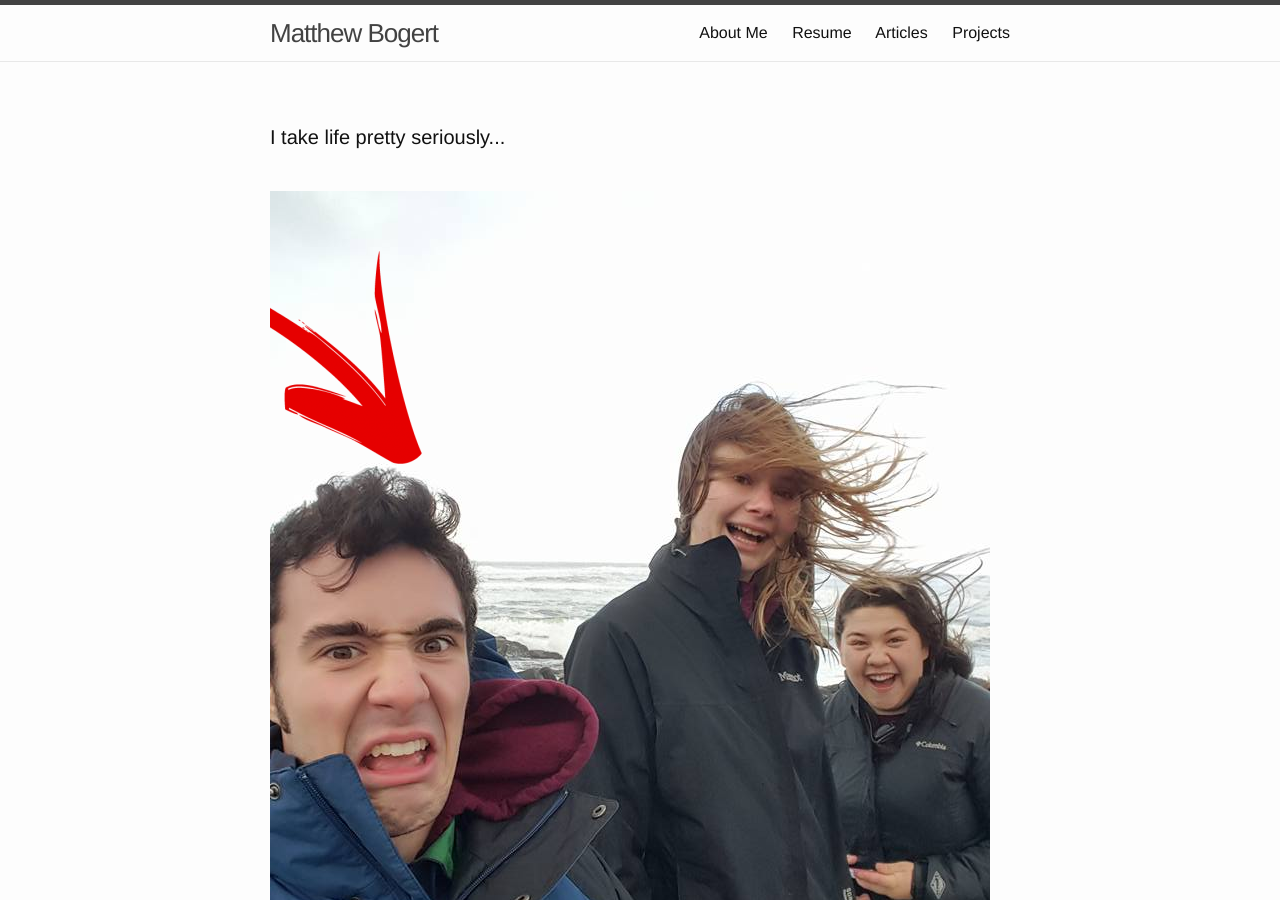
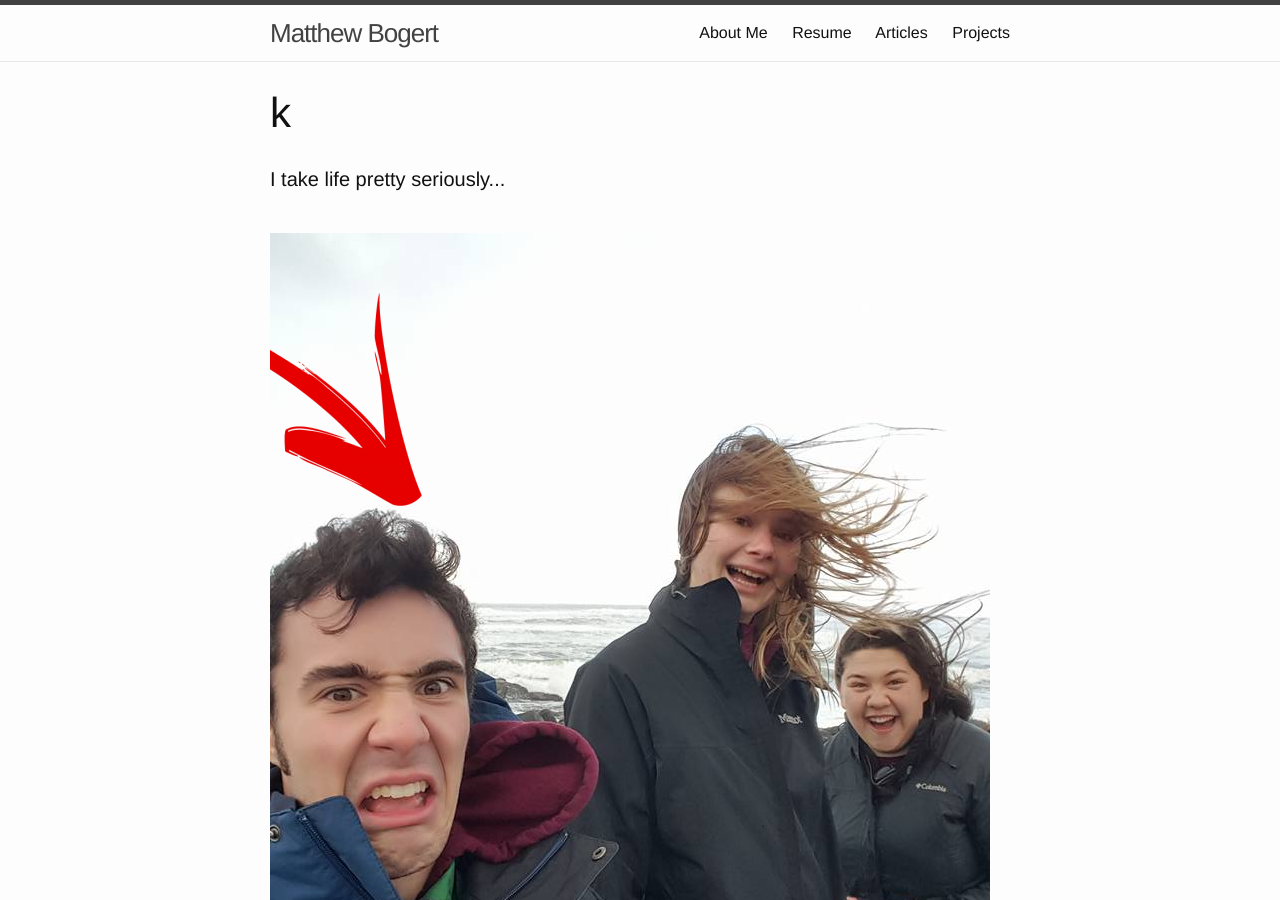
Before and after one commit to MBogert/MBogert.github.io, a Jekyll site: the page built from about.md, in a window 1280 px wide and 900 px high. Built offline with Jekyll 4.4.1, drawn with Linux system fonts in a browser that asks for light colours.

```diff
--- a/about.md
+++ b/about.md
@@ -1,6 +1,6 @@
 ---
 layout: page
-title:
+title: k
 permalink: /about/
 ---
 
```
